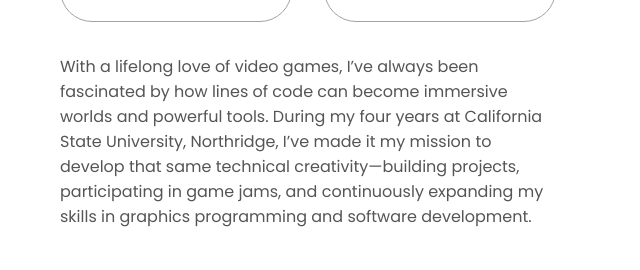
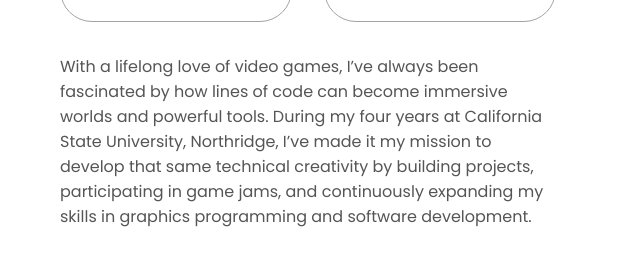
Before and after one commit to maybe-aidan/Portfolio, a plain HTML site: page index.html in a window 1280 px wide. Shown: the part 1319-1589 px from the top of the page, 564-1204 px from the left. Drawn offline with Linux system fonts and the light colour scheme.

Commit message:
grammar change

```diff
--- a/index.html
+++ b/index.html
@@ -112,7 +112,7 @@
               by how lines of code can become immersive worlds and powerful
               tools. During my four years at California State University,
               Northridge, I’ve made it my mission to develop that same technical
-              creativity—building projects, participating in game jams, and
+              creativity by building projects, participating in game jams, and
               continuously expanding my skills in graphics programming and
               software development.
             </p>
```
